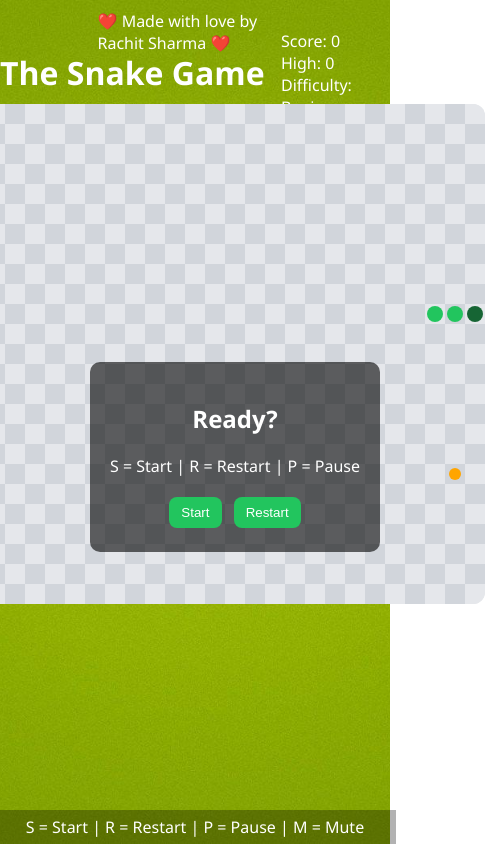
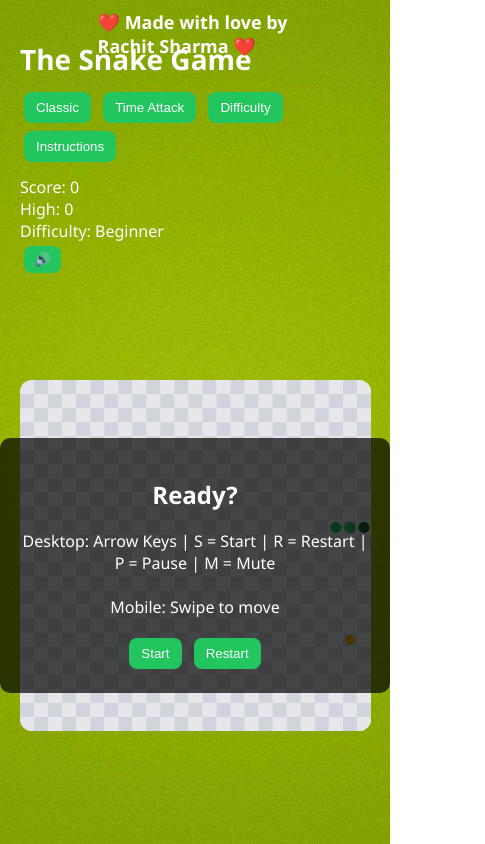
Before and after one commit to rachitsharma05/Snake-Game, a plain HTML site: page index.html in a window 390 px wide. Both pictures are taken after a click on the button "Start". Shown: the whole page, 485 px wide, since content can reach past the window. Drawn offline with Linux system fonts and the light colour scheme.

Commit message:
Improve UI, responsiveness, mobile support, controls

```diff
--- a/css/style.css
+++ b/css/style.css
@@ -8,27 +8,41 @@ overflow:hidden;
 height:100vh;
 display:flex;
 flex-direction:column;
-align-items:center;
-background:url("../assets/images/bg.jpg");
-background-size:cover;
-background-position:center;
+background:url("../assets/images/bg.jpg") center/cover no-repeat;
 }
 
+/* TOP CENTER TEXT */
 .made-by{
 position:absolute;
 top:10px;
 left:50%;
 transform:translateX(-50%);
 color:white;
+font-size:18px;
+font-weight:600;
+z-index:10;
 }
 
+/* HEADER */
 .topbar{
-width:100%;
-max-width:1200px;
 display:flex;
 justify-content:space-between;
-padding:30px 40px 0;
+padding:40px 20px 10px;
 color:white;
+flex-wrap:wrap;
+}
+
+.left h1{
+margin:0;
+font-size:clamp(28px,4vw,42px);
+}
+
+.mode-select{
+margin-top:10px;
+}
+
+.right{
+text-align:right;
 }
 
 .btn{
@@ -41,51 +55,62 @@ cursor:pointer;
 margin:4px;
 }
 
-/* ✅ FIX: shifted right */
+.small{
+padding:6px 10px;
+}
+
+/* GAME AREA */
 .canvas-area{
 flex:1;
 display:flex;
 justify-content:center;
-align-items:flex-start;
-margin-top:-90px;
-margin-left:80px; /* FIX */
+align-items:center;
 position:relative;
+padding-bottom:20px; /* visual balance */
 }
 
 canvas{
 background:#e5e7eb;
 border-radius:12px;
+width:min(90vw,500px);
+height:min(90vw,500px);
 }
 
+/* OVERLAY */
 .overlay{
 position:absolute;
 inset:0;
 display:flex;
 justify-content:center;
 align-items:center;
-z-index:50;
 }
 
 .overlay-inner{
-background:rgba(0,0,0,0.6);
+background:rgba(0,0,0,0.7);
 padding:20px;
 border-radius:10px;
 color:white;
 text-align:center;
+max-width:90%;
 }
 
 .info-dark{
 background:#000;
 }
 
-.controls-bar{
-width:100%;
-text-align:center;
-color:white;
-padding:6px;
-background:rgba(0,0,0,0.3);
-}
-
 .hidden{
 display:none;
 }
+
+/* MOBILE */
+@media(max-width:600px){
+.topbar{
+flex-direction:column;
+align-items:flex-start;
+}
+
+.right{
+text-align:left;
+margin-top:10px;
+}
+}
--- a/index.html
+++ b/index.html
@@ -4,6 +4,7 @@
 <meta charset="utf-8"/>
 <meta name="viewport" content="width=device-width,initial-scale=1"/>
 <title>The Snake Game</title>
+
 <link rel="stylesheet" href="css/style.css">
 </head>
 
@@ -14,7 +15,6 @@
 <div class="made-by">❤️ Made with love by Rachit Sharma ❤️</div>
 
 <div class="topbar">
-
 <div class="left">
 <h1>The Snake Game</h1>
 
@@ -30,15 +30,12 @@
 <div class="scoreboard">
 <div>Score: <span id="score">0</span></div>
 <div>High: <span id="highscore">0</span></div>
-
-<!-- ✅ IMPORTANT FIX -->
 <div id="difficultyContainer">Difficulty: <span id="levelDisplay">Beginner</span></div>
-
 <div id="timer" class="hidden">Time: 60</div>
 </div>
+
 <button id="muteBtn" class="btn small">🔊</button>
 </div>
-
 </div>
 
 <div class="canvas-area">
@@ -48,7 +45,10 @@
 <div id="overlay" class="overlay">
 <div class="overlay-inner">
 <h2>Ready?</h2>
-<p>S = Start | R = Restart | P = Pause</p>
+<p>
+Desktop: Arrow Keys | S = Start | R = Restart | P = Pause | M = Mute<br><br>
+Mobile: Swipe to move
+</p>
 <button id="startBtn" class="btn">Start</button>
 <button id="restartBtn" class="btn">Restart</button>
 </div>
@@ -69,13 +69,12 @@
 <div class="overlay-inner info-dark">
 <h2>Instructions</h2>
 <p>
+Desktop:<br>
 Arrow Keys → Move<br>
-S → Start<br>
-R → Restart<br>
-P → Pause<br>
-M → Mute<br><br>
-Classic → Difficulty progression<br>
-Time Attack → Score in 60 seconds
+S → Start | R → Restart | P → Pause | M → Mute<br><br>
+
+Mobile:<br>
+Swipe Up/Down/Left/Right to move
 </p>
 <button id="closeInfo" class="btn">Close</button>
 </div>
@@ -83,10 +82,6 @@ Time Attack → Score in 60 seconds
 
 </div>
 
-<div class="controls-bar">
-S = Start | R = Restart | P = Pause | M = Mute
-</div>
-
 </div>
 
 <script src="js/script.js"></script>
--- a/js/script.js
+++ b/js/script.js
@@ -1,17 +1,31 @@
 const canvas = document.getElementById("gameCanvas");
 const ctx = canvas.getContext("2d");
 
-canvas.width = 500;
-canvas.height = 500;
+/* RESPONSIVE CANVAS */
+function resizeCanvas(){
+const size = Math.min(window.innerWidth * 0.9, window.innerHeight * 0.6, 500);
+canvas.width = size;
+canvas.height = size;
+}
+resizeCanvas();
+window.addEventListener("resize", resizeCanvas);
 
+/* ELEMENTS */
 const scoreEl = document.getElementById("score");
 const highscoreEl = document.getElementById("highscore");
 const timerEl = document.getElementById("timer");
 const levelDisplay = document.getElementById("levelDisplay");
-
-/* ✅ NEW */
 const difficultyContainer = document.getElementById("difficultyContainer");
 
+/* SOUND */
+const eatSound = new Audio("assets/sounds/food.mp3");
+const gameOverSound = new Audio("assets/sounds/gameover.mp3");
+const bgMusic = new Audio("assets/sounds/music.mp3");
+bgMusic.loop = true;
+
+let isMuted = false;
+
+/* STATE */
 let snake, food, dir, score;
 let running=false, paused=false;
 let lastTime=0;
@@ -20,14 +34,10 @@ let mode="classic";
 let level=1;
 let timeLeft=60;
 
+/* LEVEL */
 function getLevelName(l){
 return l==1?"Beginner":l==2?"Intermediate":"Advanced";
 }
-
-const eatSound = new Audio("assets/sounds/food.mp3");
-const gameOverSound = new Audio("assets/sounds/gameover.mp3");
-const bgMusic = new Audio("assets/sounds/music.mp3");
-bgMusic.loop = true;
 
 function resetGame(){
 snake=[{x:10,y:10},{x:9,y:10},{x:8,y:10}];
@@ -35,11 +45,9 @@ dir={x:1,y:0};
 score=0;
 timeLeft=60;
 
-if(mode==="classic"){
-speed = level==1?160: level==2?120:80;
-}else{
-speed = 120;
-}
+speed = mode==="classic"
+? (level==1?160:level==2?120:80)
+:120;
 
 placeFood();
 updateScore();
@@ -51,24 +59,28 @@ food={x:Math.floor(Math.random()*25),y:Math.floor(Math.random()*25)};
 }
 
 function draw(){
-ctx.clearRect(0,0,500,500);
+ctx.clearRect(0,0,canvas.width,canvas.height);
+const cell = canvas.width / 25;
 
+/* GRID */
 for(let i=0;i<25;i++){
 for(let j=0;j<25;j++){
 ctx.fillStyle=(i+j)%2?"#d1d5db":"#e5e7eb";
-ctx.fillRect(i*20,j*20,20,20);
+ctx.fillRect(i*cell,j*cell,cell,cell);
 }
 }
 
+/* FOOD */
 ctx.fillStyle="orange";
 ctx.beginPath();
-ctx.arc(food.x*20+10,food.y*20+10,6,0,Math.PI*2);
+ctx.arc(food.x*cell+cell/2,food.y*cell+cell/2,cell/3,0,Math.PI*2);
 ctx.fill();
 
+/* SNAKE */
 snake.forEach((s,i)=>{
 ctx.fillStyle=i==0?"#166534":"#22c55e";
 ctx.beginPath();
-ctx.arc(s.x*20+10,s.y*20+10,8,0,Math.PI*2);
+ctx.arc(s.x*cell+cell/2,s.y*cell+cell/2,cell/2.5,0,Math.PI*2);
 ctx.fill();
 });
 }
@@ -80,7 +92,7 @@ const head={x:snake[0].x+dir.x,y:snake[0].y+dir.y};
 
 if(head.x<0||head.y<0||head.x>=25||head.y>=25 ||
 snake.some(s=>s.x===head.x && s.y===head.y)){
-gameOverSound.play();
+if(!isMuted) gameOverSound.play();
 return gameOver();
 }
 
@@ -88,23 +100,9 @@ snake.unshift(head);
 
 if(head.x===food.x && head.y===food.y){
 score++;
-eatSound.play();
+if(!isMuted) eatSound.play();
 placeFood();
 updateScore();
-
-if(mode==="classic"){
-if(level==1 && score>=50){
-level=2;
-resetGame();
-startGame();
-}
-else if(level==2 && score>=75){
-level=3;
-resetGame();
-startGame();
-}
-}
-
 }else{
 snake.pop();
 }
@@ -112,9 +110,7 @@ snake.pop();
 if(mode==="time"){
 timeLeft-=0.1;
 timerEl.textContent="Time: "+Math.floor(timeLeft);
-if(timeLeft<=0){
-gameOver();
-}
+if(timeLeft<=0) gameOver();
 }
 }
 
@@ -136,6 +132,7 @@ hs=score;
 highscoreEl.textContent=hs;
 }
 
+/* KEYBOARD */
 window.addEventListener("keydown",e=>{
 if(e.key==="ArrowUp" && dir.y!==1) dir={x:0,y:-1};
 if(e.key==="ArrowDown" && dir.y!==-1) dir={x:0,y:1};
@@ -145,24 +142,47 @@ if(e.key==="ArrowRight" && dir.x!==-1) dir={x:1,y:0};
 if(e.key==="s") startGame();
 if(e.key==="r") restartGame();
 if(e.key==="p") paused=!paused;
+
+/* MUTE KEY */
+if(e.key==="m"){
+toggleMute();
+}
 });
 
+/* TOUCH CONTROLS */
+let touchStartX=0;
+let touchStartY=0;
+
+canvas.addEventListener("touchstart",e=>{
+touchStartX = e.touches[0].clientX;
+touchStartY = e.touches[0].clientY;
+});
+
+canvas.addEventListener("touchend",e=>{
+let dx = e.changedTouches[0].clientX - touchStartX;
+let dy = e.changedTouches[0].clientY - touchStartY;
+
+if(Math.abs(dx) > Math.abs(dy)){
+if(dx > 0 && dir.x!==-1) dir={x:1,y:0};
+else if(dx < 0 && dir.x!==1) dir={x:-1,y:0};
+}else{
+if(dy > 0 && dir.y!==-1) dir={x:0,y:1};
+else if(dy < 0 && dir.y!==1) dir={x:0,y:-1};
+}
+});
+
+/* GAME CONTROL */
 function startGame(){
 running=true;
 document.getElementById("overlay").classList.add("hidden");
-bgMusic.play();
-
-if(mode==="time"){
-timerEl.classList.remove("hidden");
-}else{
-timerEl.classList.add("hidden");
-}
+if(!isMuted) bgMusic.play();
 }
 
 function restartGame(){
 resetGame();
 running=true;
 document.getElementById("overlay").classList.add("hidden");
+if(!isMuted) bgMusic.play();
 }
 
 function gameOver(){
@@ -171,26 +191,35 @@ document.getElementById("overlay").classList.remove("hidden");
 bgMusic.pause();
 }
 
+/* MUTE FUNCTION */
+function toggleMute(){
+isMuted = !isMuted;
+
+if(isMuted){
+bgMusic.pause();
+}else{
+bgMusic.play();
+}
+}
+
 /* BUTTONS */
+document.getElementById("muteBtn").onclick=toggleMute;
+
 document.getElementById("startBtn").onclick=startGame;
 document.getElementById("restartBtn").onclick=restartGame;
 
-/* ✅ MODE FIXES */
 document.getElementById("modeClassic").onclick=()=>{
 mode="classic";
-document.getElementById("levelBtn").style.display="inline-block";
-difficultyContainer.style.display="block"; /* SHOW */
+difficultyContainer.style.display="block";
 resetGame();
 };
 
 document.getElementById("modeTime").onclick=()=>{
 mode="time";
-document.getElementById("levelBtn").style.display="none";
-difficultyContainer.style.display="none"; /* HIDE */
+difficultyContainer.style.display="none";
 resetGame();
 };
 
-/* LEVEL */
 document.getElementById("levelBtn").onclick=()=>{
 document.getElementById("levelBox").classList.toggle("hidden");
 };
@@ -207,7 +236,6 @@ document.getElementById("levelBox").classList.add("hidden");
 };
 });
 
-/* INFO */
 document.getElementById("infoBtn").onclick=()=>{
 document.getElementById("infoBox").classList.remove("hidden");
 };
```
